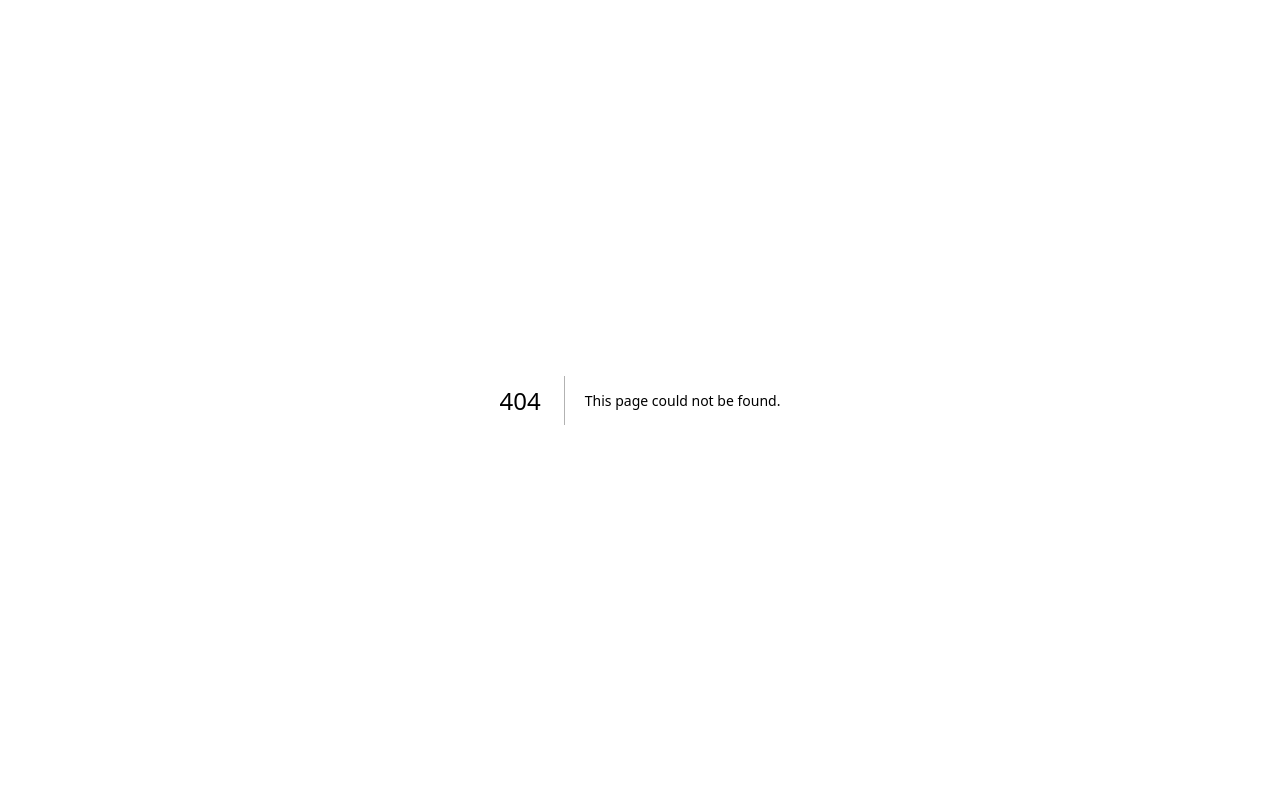
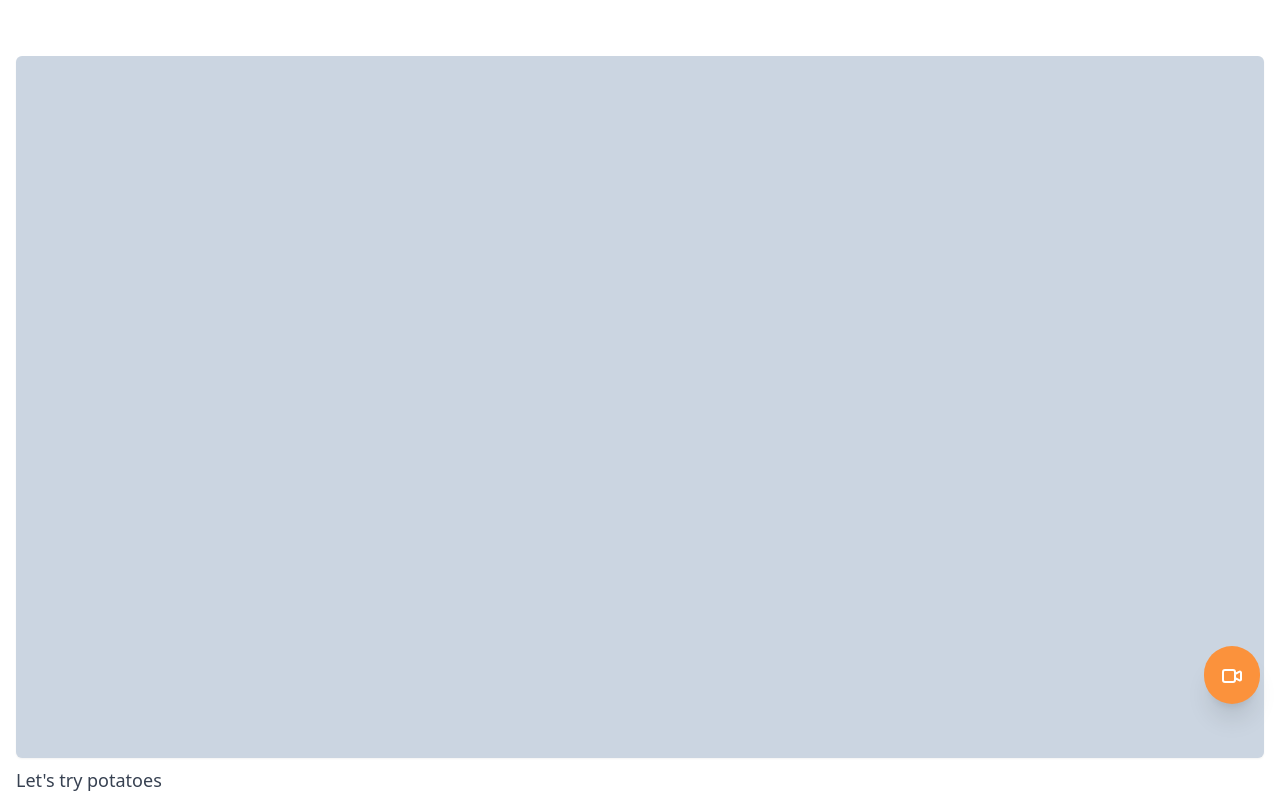
Before and after one commit to seonhop/carrot-market, a Next.js app: page /live in a window 1280 px wide. Before the commit this address had no page. Shown: the top 800 px of the page. Built offline with nearby package versions, Linux system fonts and the light colour scheme.

Commit message:
live commerce page

```diff
--- a/pages/enter.tsx
+++ b/pages/enter.tsx
@@ -92,7 +92,7 @@ export default function Enter() {
 								<path d="M6.29 18.251c7.547 0 11.675-6.253 11.675-11.675 0-.178 0-.355-.012-.53A8.348 8.348 0 0020 3.92a8.19 8.19 0 01-2.357.646 4.118 4.118 0 001.804-2.27 8.224 8.224 0 01-2.605.996 4.107 4.107 0 00-6.993 3.743 11.65 11.65 0 01-8.457-4.287 4.106 4.106 0 001.27 5.477A4.073 4.073 0 01.8 7.713v.052a4.105 4.105 0 003.292 4.022 4.095 4.095 0 01-1.853.07 4.108 4.108 0 003.834 2.85A8.233 8.233 0 010 16.407a11.616 11.616 0 006.29 1.84" />
 							</svg>
 						</button>
-						<button className="flex items-center justify-center rounded-md border border-gray-300 bg-white py-2 px-4 text-sm font-medium text-gray-500 shadow-sm hover:bg-gray-50">
+						<button className="flex items-center justify-center rounded-md border border-transparent border-gray-300 bg-white py-2 px-4 text-sm font-medium text-gray-500 shadow-sm hover:bg-gray-50">
 							<svg
 								className="h-5 w-5"
 								aria-hidden="true"
--- /dev/null
+++ b/pages/live.tsx
@@ -0,0 +1,32 @@
+import type { NextPage } from "next";
+
+const Live: NextPage = () => {
+	return (
+		<div className="space-y-4 divide-y-2 py-10 ">
+			{[...Array(10)].map((_, i) => (
+				<div className="px-4  pt-4" key={i}>
+					<div className="aspect-video w-full rounded-md bg-slate-300 shadow-sm" />
+					<h3 className="mt-2 text-lg text-gray-700">Let's try potatoes</h3>
+				</div>
+			))}
+			<button className="fixed bottom-24 right-5 cursor-pointer rounded-full border-transparent bg-orange-400 p-4 text-white shadow-xl transition-colors hover:bg-orange-500 ">
+				<svg
+					className="h-6 w-6"
+					fill="none"
+					stroke="currentColor"
+					viewBox="0 0 24 24"
+					xmlns="http://www.w3.org/2000/svg"
+				>
+					<path
+						strokeLinecap="round"
+						strokeLinejoin="round"
+						strokeWidth="2"
+						d="M15 10l4.553-2.276A1 1 0 0121 8.618v6.764a1 1 0 01-1.447.894L15 14M5 18h8a2 2 0 002-2V8a2 2 0 00-2-2H5a2 2 0 00-2 2v8a2 2 0 002 2z"
+					/>
+				</svg>
+			</button>
+		</div>
+	);
+};
+
+export default Live;
```
